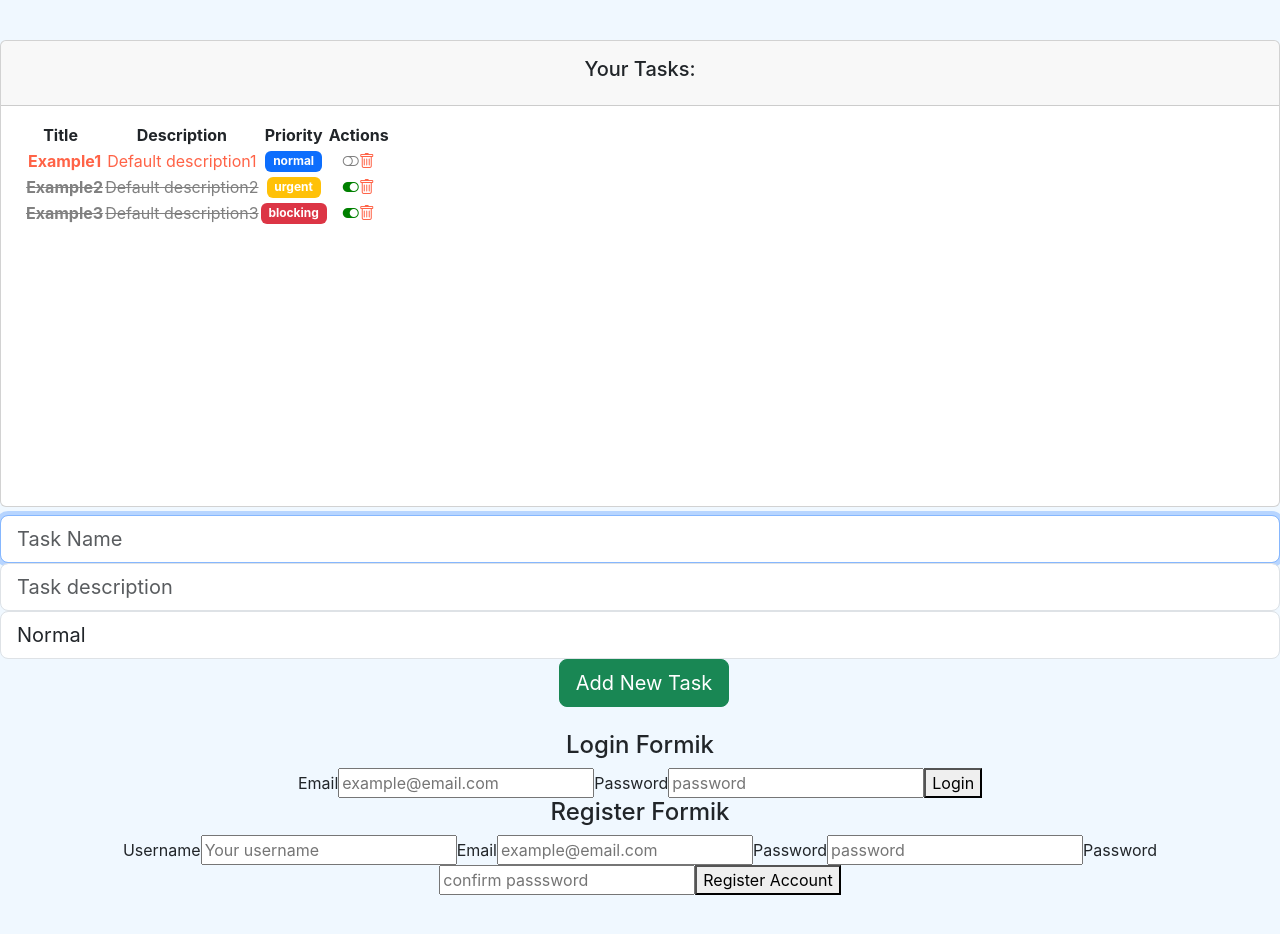
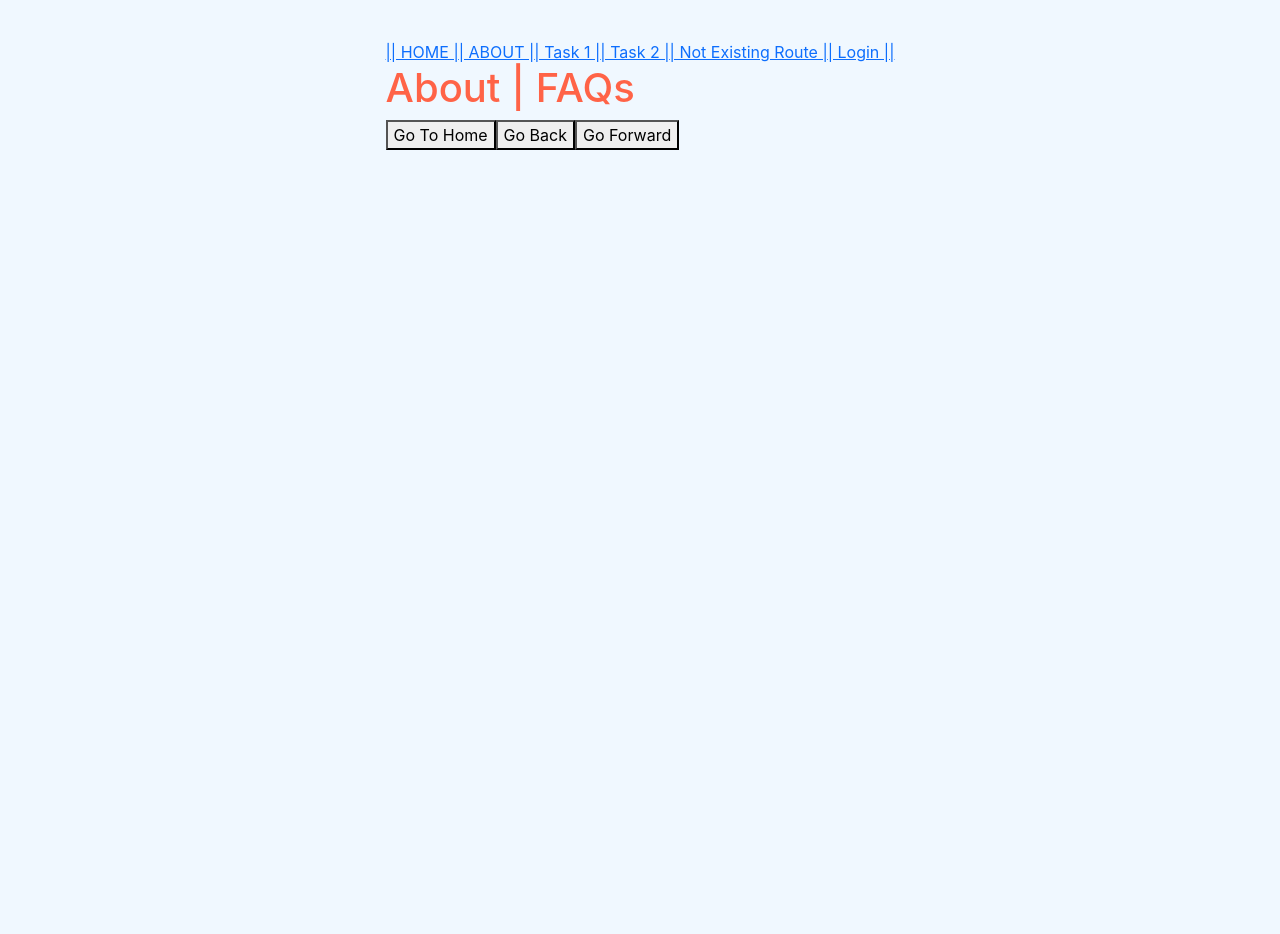
Before and after one commit to snipgamer1/AppReact, a React (Create React App) app: page /about in a window 1280 px wide. After the commit the page ends 800 px from the top, so only its background shows below. Built offline with nearby package versions, Linux system fonts and the light colour scheme.

Commit message:
Gestión avanzada de rutas en React JS

```diff
--- a/package.json
+++ b/package.json
@@ -13,6 +13,7 @@
     "node-sass": "^7.0.3",
     "react": "^18.2.0",
     "react-dom": "^18.2.0",
+    "react-router-dom": "^6.14.0",
     "react-scripts": "5.0.1",
     "web-vitals": "^2.1.4",
     "yup": "^1.2.0"
--- /dev/null
+++ b/src/AppRouterOne.js
@@ -0,0 +1,114 @@
+import { useEffect } from 'react';
+
+import { BrowserRouter as Router, Route, Routes, Link, Navigate, useParams } from 'react-router-dom';
+
+import HomePage from './pages/home/HomePage';
+import Statepage from './pages/home/StatePage';
+
+import Notfoundpage from './pages/404/NotFoundPage';
+import Aboutpage from './pages/about-faqs/AboutPage';
+import Profilepage from './pages/profile/ProfilePage';
+import TasksPage from './pages/tasks/TasksPage';
+import Taskdetailpage from './pages/tasks/TaskDetailPage';
+import Loginpage from './pages/auth/LoginPage';
+
+function AppRoutingOne() {
+
+  let logged = false;
+
+  let taskList = [
+    {
+      id: 1,
+      name: 'Task 1',
+      description: 'My fist Task'
+    },
+    {
+      id: 2,
+      name: 'Task 2',
+      description: 'My second Task'
+    }
+  ]
+
+  function RedirectWithAlert({ message, to }) {
+    useEffect(() => {
+      alert(message);
+    }, [message]);
+
+    return <Navigate to={to} />;
+  }
+
+  useEffect(() => {
+    logged = localStorage.getItem('credentials');
+    console.log('User Logged?', logged)
+  }, [])
+
+  const TaskWrapper = () => {
+    const { id } = useParams();
+    const task = taskList[id - 1];
+    return <Taskdetailpage task={task} />;
+  };
+
+  return (
+    <Router>
+      <div>
+        <aside>
+          <Link to='/'>|| HOME |</Link>
+          <Link to='/about'>| ABOUT |</Link>
+          <Link to='/task/1'>| Task 1 |</Link>
+          <Link to='/task/2'>| Task 2 |</Link>
+          <Link to='/any404'>| Not Existing Route |</Link>
+          <Link to='/login'>| Login ||</Link>
+        </aside>
+
+        <main>
+          <Routes>
+            <Route exact path='/' element={ <HomePage/> } />
+            <Route exact path='/online-state' element={ <Statepage/> } />
+            <Route path='/login' element= { logged ? (
+                  <RedirectWithAlert
+                    message='You are logged in. Redirecting to home...'
+                    to='/'
+                  />
+                ) : (
+                  <Loginpage />
+                ) }>
+              {/* {
+                  logged ?
+                    () => {
+                      alert('You are logged in. Redirecting to home...')
+                      return (<Navigate to='/'/>)
+                    }
+                  :
+                  () => {
+                    return (<Loginpage></Loginpage>)
+                  }
+              } */}
+            </Route>
+            <Route path='/about' element={ <Aboutpage/> } />
+            <Route
+              path='/profile'
+              element={
+                logged ? (
+                  <Profilepage />
+                ) : (
+                  <RedirectWithAlert
+                    message='You must be logged in. Redirecting to login...'
+                    to='/login'
+                  />
+                )
+              }
+            />
+            <Route path='/tasks' element={ <TasksPage/> } />
+            <Route path='/task/:id' element={<TaskWrapper />} />
+            {/* 404 - Page No Found */}
+            <Route path="*" element={ <Notfoundpage/> } />
+          </Routes>
+        </main>
+
+      </div>
+
+    </Router>
+  );
+}
+
+export default AppRoutingOne;
--- a/src/components/pure/forms/loginFormik.jsx
+++ b/src/components/pure/forms/loginFormik.jsx
@@ -2,6 +2,7 @@ import React from 'react';
 // import { useHistory } from 'react-router-dom';
 import { Formik, Field, Form, ErrorMessage } from 'formik';
 import * as Yup from 'yup';
+import { useNavigate } from 'react-router-dom';
 
 
 const loginSchema = Yup.object().shape(
@@ -22,7 +23,7 @@ const Loginformik = () => {
         password: ''
     }
 
-    // const history = useHistory();
+    const navigate = useNavigate();
 
     return (
         <div>
@@ -38,7 +39,7 @@ const Loginformik = () => {
                     alert(JSON.stringify(values, null, 2));
                     // We save the data in the localstorage
                     await localStorage.setItem('credentials', values);
-                    // history.push('/profile');
+                    navigate('/profile');
                 }}
             >
                 {/* We obtain props from Formik */}
--- a/src/index.js
+++ b/src/index.js
@@ -9,11 +9,13 @@ import 'bootstrap-icons/font/bootstrap-icons.css';
 import './index.css';
 import App from './App';
 import reportWebVitals from './reportWebVitals';
+import AppRoutingOne from './AppRouterOne';
 
 const root = ReactDOM.createRoot(document.getElementById('root'));
 root.render(
   <React.StrictMode>
-    <App />
+    {/* <App /> */}
+    <AppRoutingOne/>
   </React.StrictMode>
 );
 
--- a/src/pages/404/NotFoundPage.jsx
+++ b/src/pages/404/NotFoundPage.jsx
@@ -1,9 +1,21 @@
 import React from 'react'
+import { useNavigate } from 'react-router-dom'
 
 export default function NotFoundPage() {
+
+  const navigate = useNavigate();
+
+  const navigateTo = (path) => {
+    navigate(path)
+  }
+
   return (
     <div>
       <h1> 404 - Page Not Found</h1>
+      <button onClick={() => navigateTo('/')}>
+                Go back to home
+            </button>
+
     </div>
   )
 }
--- /dev/null
+++ b/src/pages/about-faqs/AboutPage.jsx
@@ -0,0 +1,44 @@
+import React from 'react';
+
+import { useLocation, useNavigate } from 'react-router-dom';
+
+const Aboutpage = () => {
+
+    const location = useLocation();
+    const navigate = useNavigate();
+
+    console.log('We are in Route:', location.pathname); // '/about | /faqs'
+
+    const navigates = (path) => {
+        navigate(path)
+    }
+
+    const goBack = () => {
+        navigate(-1)
+    }
+
+    const goForward = () => {
+        navigate(1)
+    }
+
+    return (
+        <div>
+            <h1>
+                About | FAQs
+            </h1>
+            <div>
+                <button onClick={ () => navigates('/')}>
+                    Go To Home
+                </button>
+                <button onClick = { goBack }>
+                    Go Back
+                </button>
+                <button onClick = { goForward }>
+                    Go Forward
+                </button>
+            </div>
+        </div>
+    );
+}
+
+export default Aboutpage;
--- a/src/pages/auth/LoginPage.jsx
+++ b/src/pages/auth/LoginPage.jsx
@@ -1,9 +1,11 @@
 import React from 'react';
+import Loginformik from '../../components/pure/forms/loginFormik';
 
 const LoginPage = () => {
     return (
         <div>
             <h1>Login Page</h1>
+            <Loginformik/>
         </div>
     );
 }
--- a/src/pages/home/HomePage.jsx
+++ b/src/pages/home/HomePage.jsx
@@ -1,10 +1,32 @@
 import React from 'react';
+import { useLocation, useNavigate } from 'react-router-dom';
 
 const HomePage = () => {
+    const location = useLocation();
+    const navigate = useNavigate();
+
+    console.log('We are in Route:', location.pathname); // '/about | /faqs'
+
+    const navigateTo = (path) => {
+        navigate(path);
+    }
+
+    const navigateProps = (path) => {
+        navigate(path, { state: { online: true } });
+    }
+
+
     return (
         <div>
             <h1>Home page</h1>
-            <h2>Dashboard</h2>
+            <button onClick={() => navigateProps('/online-state')}>
+                Go To Page with State / Query Params
+            </button>
+
+            <button onClick={() => navigateTo('/profile')}>
+                Go To Profile
+            </button>
+
 
         </div>
     );
--- /dev/null
+++ b/src/pages/home/StatePage.jsx
@@ -0,0 +1,17 @@
+import React from 'react';
+import { useLocation } from 'react-router-dom';
+
+const Statepage = () => {
+
+    const location = useLocation();
+
+    console.log('Query Params:', location.search); // Query Params Sent
+
+    return (
+        <div>
+            <h1>State: {location.state.online ? 'The user is Online' : 'The user is Offline'}</h1>
+        </div>
+    );
+}
+
+export default Statepage;
--- /dev/null
+++ b/src/pages/profile/ProfilePage.jsx
@@ -0,0 +1,26 @@
+import React from 'react';
+import { useNavigate } from 'react-router-dom';
+
+const Profilepage = ({user}) => {
+
+    const navigate = useNavigate();
+
+    const navigateTo = (path) => {
+        navigate(path);
+    }
+
+    const goBack = () => {
+        navigate(-1)
+    }
+
+
+    return (
+        <div>
+            <h1>Your Profile</h1>
+            <button onClick={() => navigateTo('/tasks')}>Tasks</button>
+            <button onClick={goBack}>Go back</button>
+        </div>
+    );
+}
+
+export default Profilepage;
--- /dev/null
+++ b/src/pages/tasks/TaskDetailPage.jsx
@@ -0,0 +1,17 @@
+import React from 'react';
+import { useParams } from 'react-router-dom';
+
+const Taskdetailpage = ({task}) => {
+
+    const {id} = useParams();
+
+    return (
+        <div>
+            <h1>Task Detail - {id}</h1>
+            <h2>{task.name}</h2>
+            <h3>{task.description}</h3>
+        </div>
+    );
+}
+
+export default Taskdetailpage;
```
Also changed, not shown: 1 other file (tests, documents, lock files or other folders).
